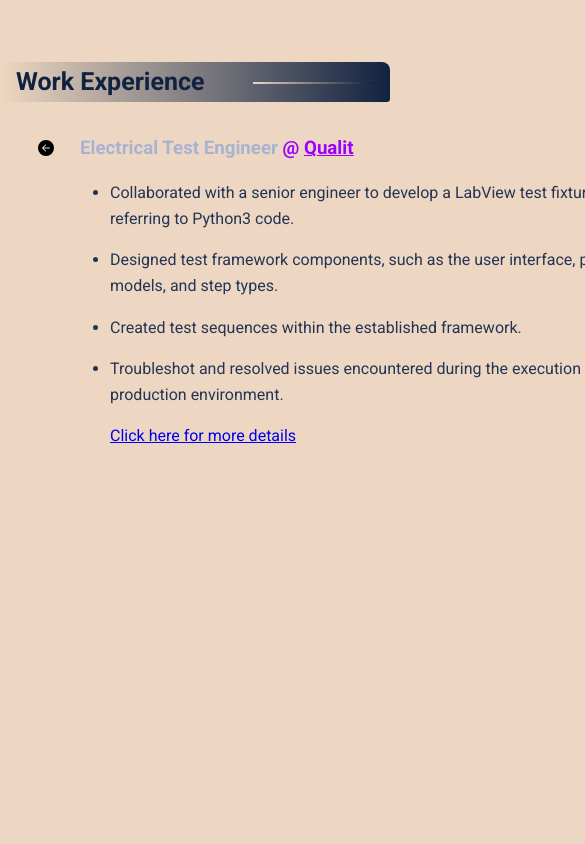
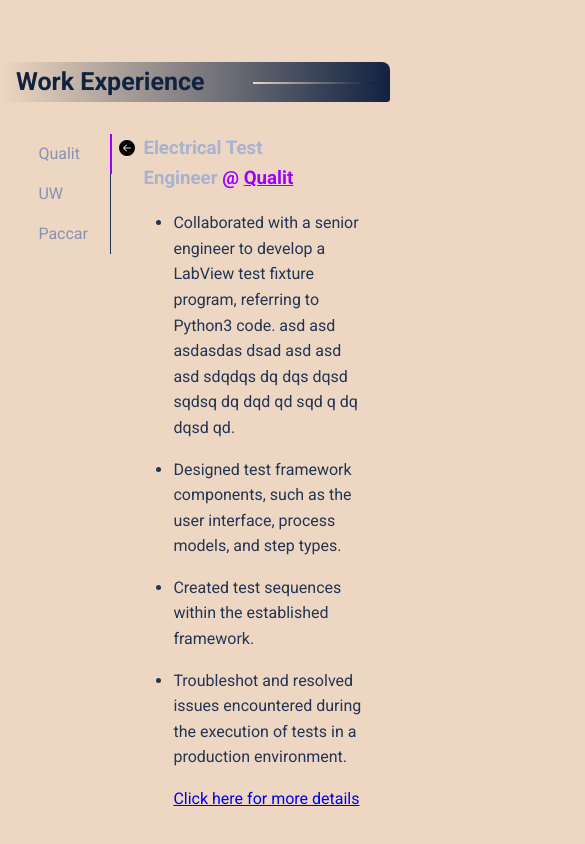
Before and after one commit to poul0315/NextJs-Portfolio, a Next.js app: page / in a window 390 px wide. Shown: the part 2436-3280 px from the top of the page, 585 px wide, since content can reach past the window. Built offline with nearby package versions, Linux system fonts and the light colour scheme.

Commit message:
fixed a little issue with experience section

```diff
--- a/src/scss/sections/_experience.scss
+++ b/src/scss/sections/_experience.scss
@@ -85,21 +85,32 @@
     .container {
         display: flex;
         align-items: flex-start;
-        width: 100%;
+
         .slider-button {
+            display: flex;
+            width: 20px;
             z-index: 10;
             background: none;
             border: none;
-            margin-top: 0.33rem;
-            margin-right: 0.6rem;
+            margin: 0.33rem 0.5rem;
+
+            @media screen and (max-width: 450px) {
+                display: flex;
+                width: 25px;
+                margin: 0.33rem 0 0 0;
+            }
+            &-icon {
+                @media screen and (max-width: 450px) {
+                    display: flex;
+                    margin-left: 0.5rem;
+                }
+            }
         }
         .exp-slider {
             width: 200px;
-            overflow: hidden;  /* Prevent content from spilling out. */
             transition:
                 width 1s,        /* Transition for width */
-                visibility 0s 0.3s;
-            margin-right: 1rem;
+                visibility 0s 0.2s;
 
             &.slide-out {
                 width: 0; // set width to 0
@@ -117,6 +128,7 @@
                 height: 2.5rem;
                 width: 2px;
                 margin-left: 5.5rem;
+
             }
             &::before {
                 position: absolute;
@@ -154,13 +166,15 @@
                 }
             }
             @media screen and (max-width: 450px) {
-                &-item {
+                &-item, &-item-selected {
+                    box-sizing: border-box;
                     height: 2.5rem;
-                    padding: 0 0.7rem;
-                    display: flex;
-                    vertical-align: middle;
-                    cursor: pointer; // this makes indication that I clicked
-                    width: 100%;
+                    cursor: pointer;
+                    width: 89px;
+                    overflow: hidden;  /* Hide excess content */
+                    white-space: nowrap;  /* Prevent text wrap */
+                    border-top-left-radius: 10px;
+                    border-bottom-left-radius: 10px;
                     span {
                         display: flex;
                         justify-content: center;
@@ -169,9 +183,9 @@
                         font-family: var(--roboto);
                     }
                     &:hover {
-                        background-color: transparent;
+                        background-color: white;
                         span {
-                            color: white;
+                            color: black;
                         }
                     }
                 }
@@ -189,10 +203,12 @@
                 @media screen and (max-width: 400px) {
                     margin-left: 1rem;
                 }
+                @media screen and (max-width: 450px) {
+                    margin-left: 0.5rem;
+                }
             }
             &-list {
                 display: flex;
-                width: 38rem;
                 flex-direction: column;
                 gap: 1rem;
                 margin-top: 1rem;
--- a/src/sections/Experience.tsx
+++ b/src/sections/Experience.tsx
@@ -10,7 +10,7 @@ export const experiences = [
         role: "Electrical Test Engineer",
         url: "https://qualitel.com/",
         positionDescription: [
-            "Collaborated with a senior engineer to develop a LabView test fixture program, referring to Python3 code.",
+            "Collaborated with a senior engineer to develop a LabView test fixture program, referring to Python3 code. asd asd asdasdas dsad asd asd asd sdqdqs dq dqs dqsd sqdsq dq dqd qd sqd q dq dqsd qd.",
             "Designed test framework components, such as the user interface, process models, and step types.",
             "Created test sequences within the established framework.",
             "Troubleshot and resolved issues encountered during the execution of tests in a production environment."
@@ -99,11 +99,11 @@ function Experience() {
                 </ul>
                 <button className="slider-button" onClick={handleButtonClick}>
                     {isSlidingOut ?
-                        <svg xmlns="http://www.w3.org/2000/svg" width="16" height="16" fill="currentColor" className="bi bi-arrow-right-circle-fill" viewBox="0 0 16 16">
+                        <svg xmlns="http://www.w3.org/2000/svg" width="16" height="16" fill="currentColor" className="slider-button-icon bi bi-arrow-right-circle-fill" viewBox="0 0 16 16">
                             <path d="M8 0a8 8 0 1 1 0 16A8 8 0 0 1 8 0zM4.5 7.5a.5.5 0 0 0 0 1h5.793l-2.147 2.146a.5.5 0 0 0 .708.708l3-3a.5.5 0 0 0 0-.708l-3-3a.5.5 0 1 0-.708.708L10.293 7.5H4.5z"/>
                         </svg>
                         :
-                        <svg xmlns="http://www.w3.org/2000/svg" width="16" height="16" fill="currentColor" className="bi bi-arrow-left-circle-fill" viewBox="0 0 16 16">
+                        <svg xmlns="http://www.w3.org/2000/svg" width="16" height="16" fill="currentColor" className="slider-button-icon bi bi-arrow-left-circle-fill" viewBox="0 0 16 16">
                             <path d="M8 0a8 8 0 1 0 0 16A8 8 0 0 0 8 0zm3.5 7.5a.5.5 0 0 1 0 1H5.707l2.147 2.146a.5.5 0 0 1-.708.708l-3-3a.5.5 0 0 1 0-.708l3-3a.5.5 0 1 1 .708.708L5.707 7.5H11.5z"/>
                         </svg>
                     }
```
